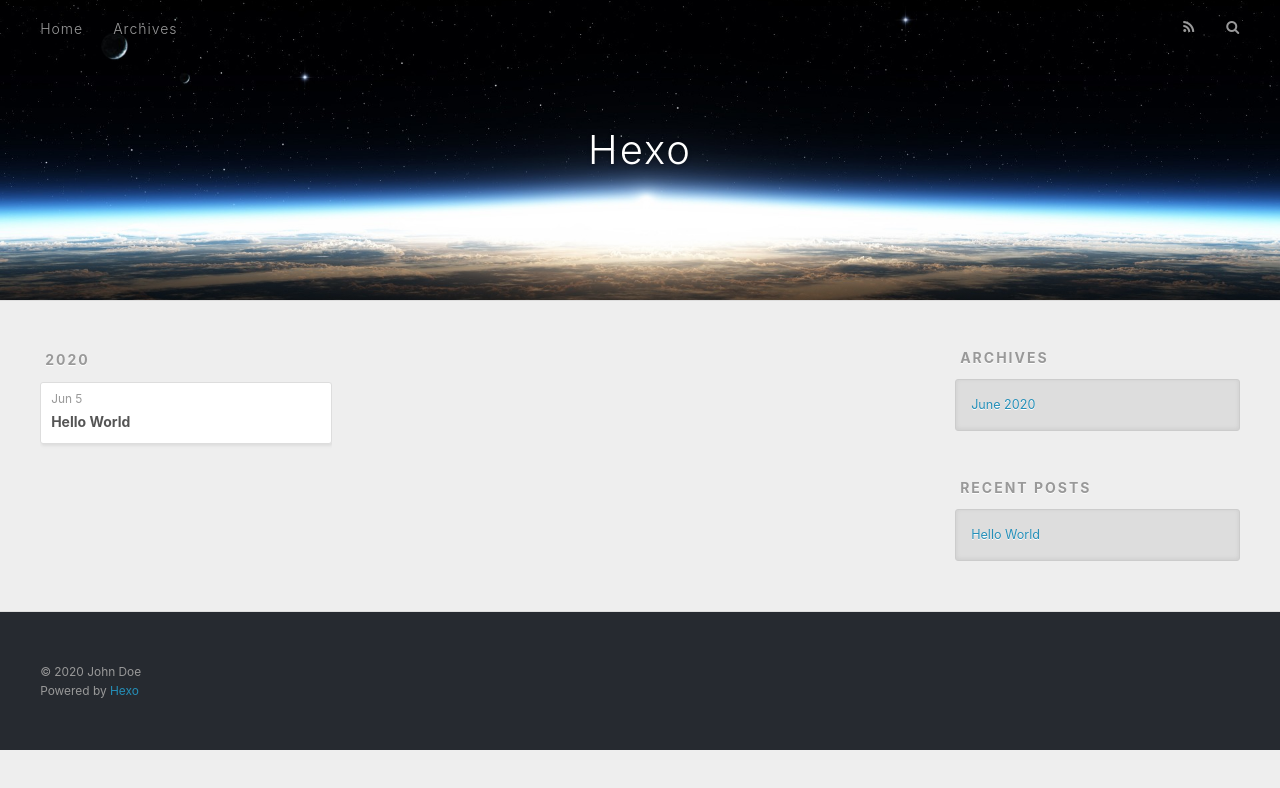
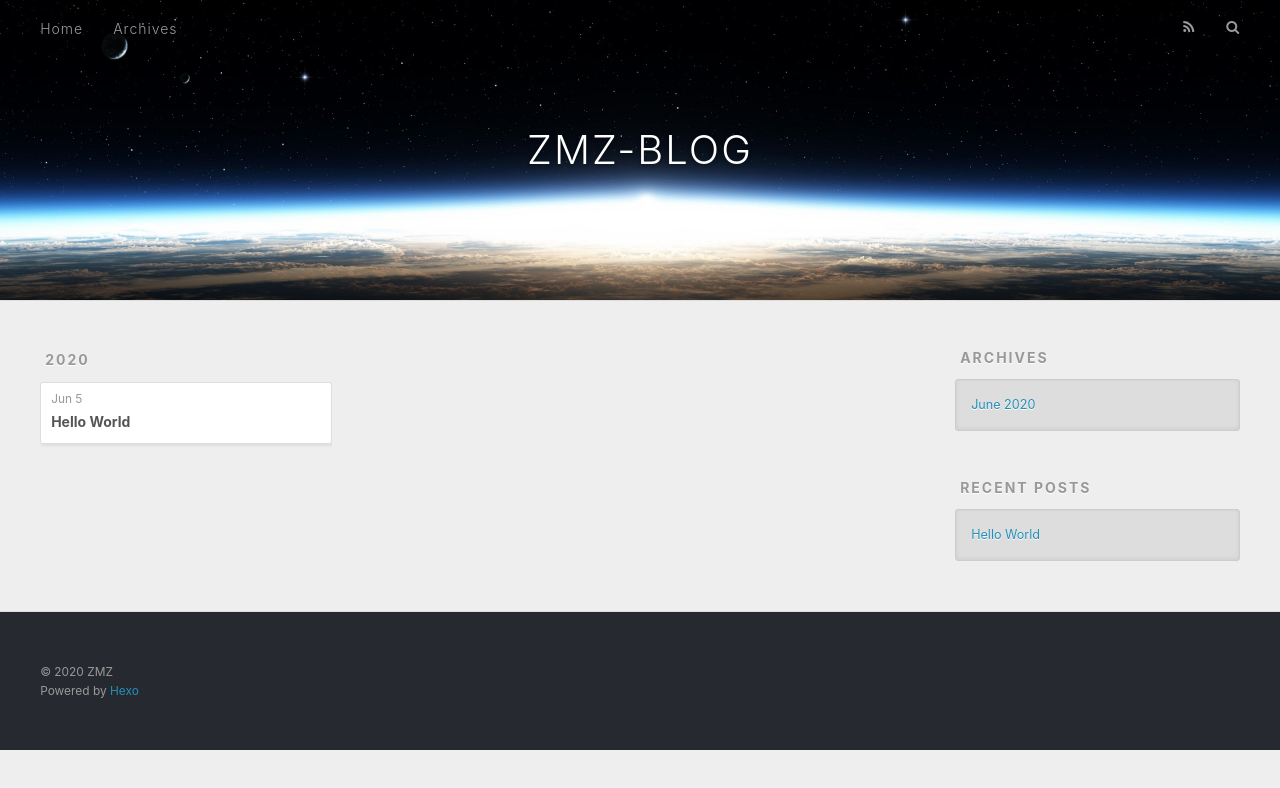
Before and after one commit to codeMob-ZMZ/codeMob-ZMZ.github.io, a plain HTML site: page archives/2020/06/index.html in a window 1280 px wide. Drawn offline with nearby package versions, Linux system fonts and the light colour scheme.

Commit message:
Site updated: 2020-06-05 19:37:14

```diff
--- a/archives/2020/06/index.html
+++ b/archives/2020/06/index.html
@@ -5,17 +5,19 @@
 
 
 
-  <title>Archives: 2020/6 | Hexo</title>
+  <title>Archives: 2020/6 | ZMZ-BLOG</title>
   <meta name="viewport" content="width=device-width, initial-scale=1, maximum-scale=1">
-  <meta property="og:type" content="website">
-<meta property="og:title" content="Hexo">
+  <meta name="description" content="LOVE LY">
+<meta property="og:type" content="website">
+<meta property="og:title" content="ZMZ-BLOG">
 <meta property="og:url" content="http://yoursite.com/archives/2020/06/index.html">
-<meta property="og:site_name" content="Hexo">
+<meta property="og:site_name" content="ZMZ-BLOG">
+<meta property="og:description" content="LOVE LY">
 <meta property="og:locale" content="en_US">
-<meta property="article:author" content="John Doe">
+<meta property="article:author" content="ZMZ">
 <meta name="twitter:card" content="summary">
 
-    <link rel="alternate" href="/atom.xml" title="Hexo" type="application/atom+xml">
+    <link rel="alternate" href="/atom.xml" title="ZMZ-BLOG" type="application/atom+xml">
 
 
     <link rel="icon" href="/favicon.png">
@@ -36,7 +38,7 @@
   <div id="header-outer" class="outer">
     <div id="header-title" class="inner">
       <h1 id="logo-wrap">
-        <a href="/" id="logo">Hexo</a>
+        <a href="/" id="logo">ZMZ-BLOG</a>
       </h1>
 
     </div>
@@ -141,7 +143,7 @@
 
   <div class="outer">
     <div id="footer-info" class="inner">
-      &copy; 2020 John Doe<br>
+      &copy; 2020 ZMZ<br>
       Powered by <a href="http://hexo.io/" target="_blank">Hexo</a>
     </div>
   </div>
```
Also changed, not shown: 2020/06/05/hello-world/index.html (+6 -6 lines), archives/2020/index.html (+10 -8 lines), archives/index.html (+10 -8 lines), index.html (+10 -8 lines).
